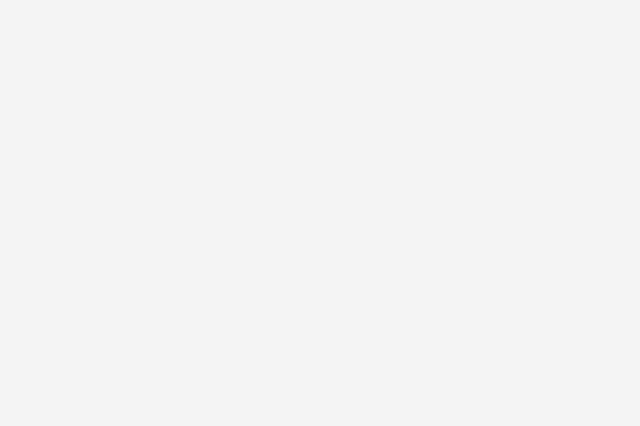
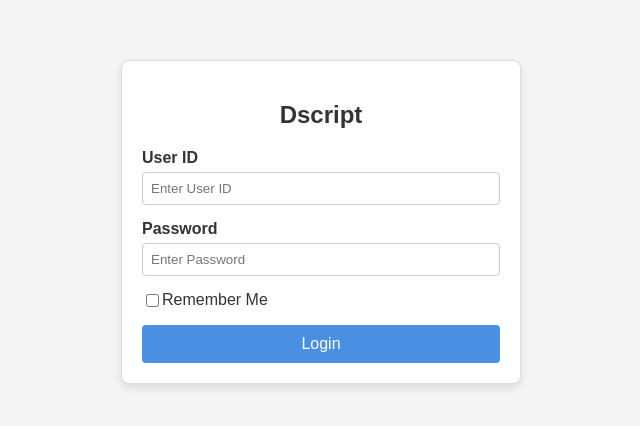
Before and after one commit to Boot41/NandishaD-Ui, a React (Vite) app in the folder Dscript/: page / in a window 1280 px wide. Before the commit this address had no page. Shown: the part 178-604 px from the top of the page, without its empty margins (319-959 px from the left). Built offline with nearby package versions, Linux system fonts and the light colour scheme.

Commit message:
changing router

```diff
--- a/Dscript/src/App.jsx
+++ b/Dscript/src/App.jsx
@@ -15,9 +15,9 @@ function App() {
     {/* <LoginComponent/> */}
     <Router>
       <Routes>
-        <Route path="/NandishaD-Ui/" element={<LoginComponent/>} />
-        <Route path="/NandishaD-Ui/doctor-dashboard" element={<DoctorDash/>} />
-        <Route path="/NandishaD-Ui/recep-dashboard" element={<AppointmentForm/>} />
+        <Route path="/" element={<LoginComponent/>} />
+        <Route path="/doctor-dashboard" element={<DoctorDash/>} />
+        <Route path="/recep-dashboard" element={<AppointmentForm/>} />
         {/* <Route path="/"  element={<h1>Hello</h1>} /> */}
       </Routes>
     </Router>
--- a/Dscript/vite.config.js
+++ b/Dscript/vite.config.js
@@ -4,5 +4,5 @@ import react from '@vitejs/plugin-react'
 // https://vitejs.dev/config/
 export default defineConfig({
   plugins: [react()],
-  base: '/Nandishad-Ui/',
+  base: '/nandishd_ui/',
 })
```
